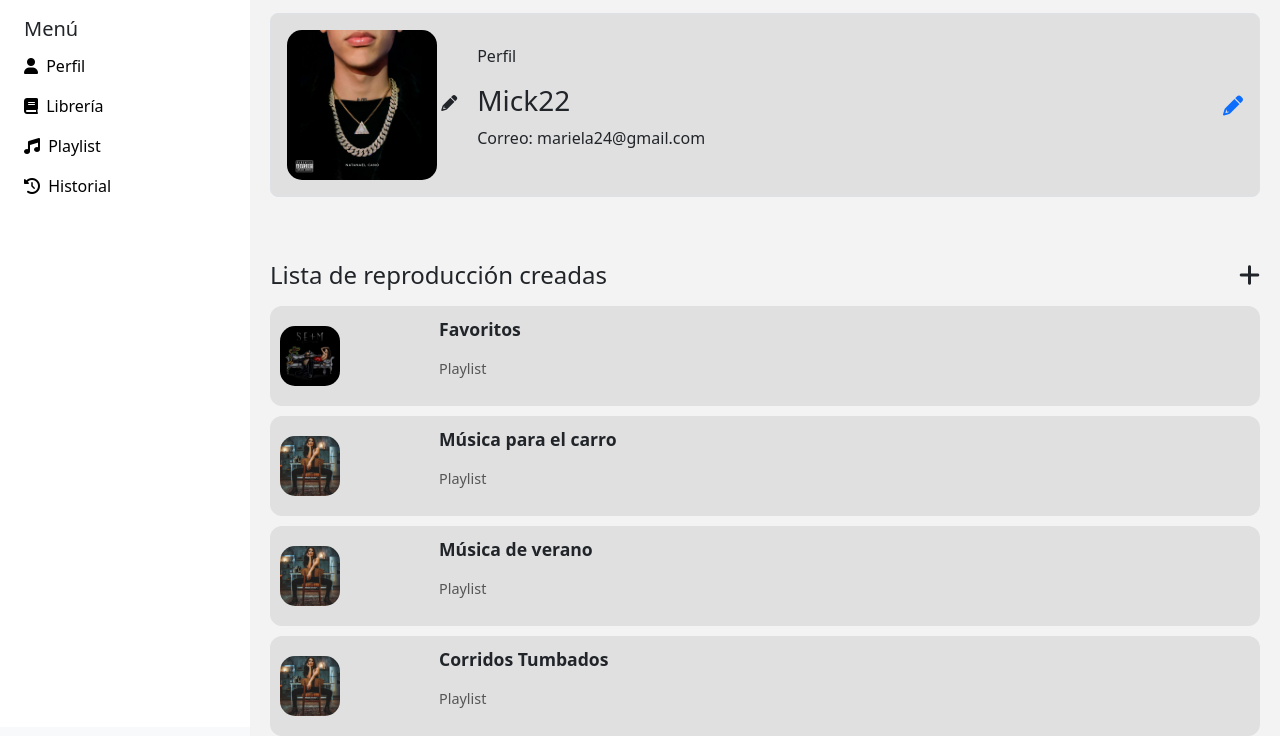
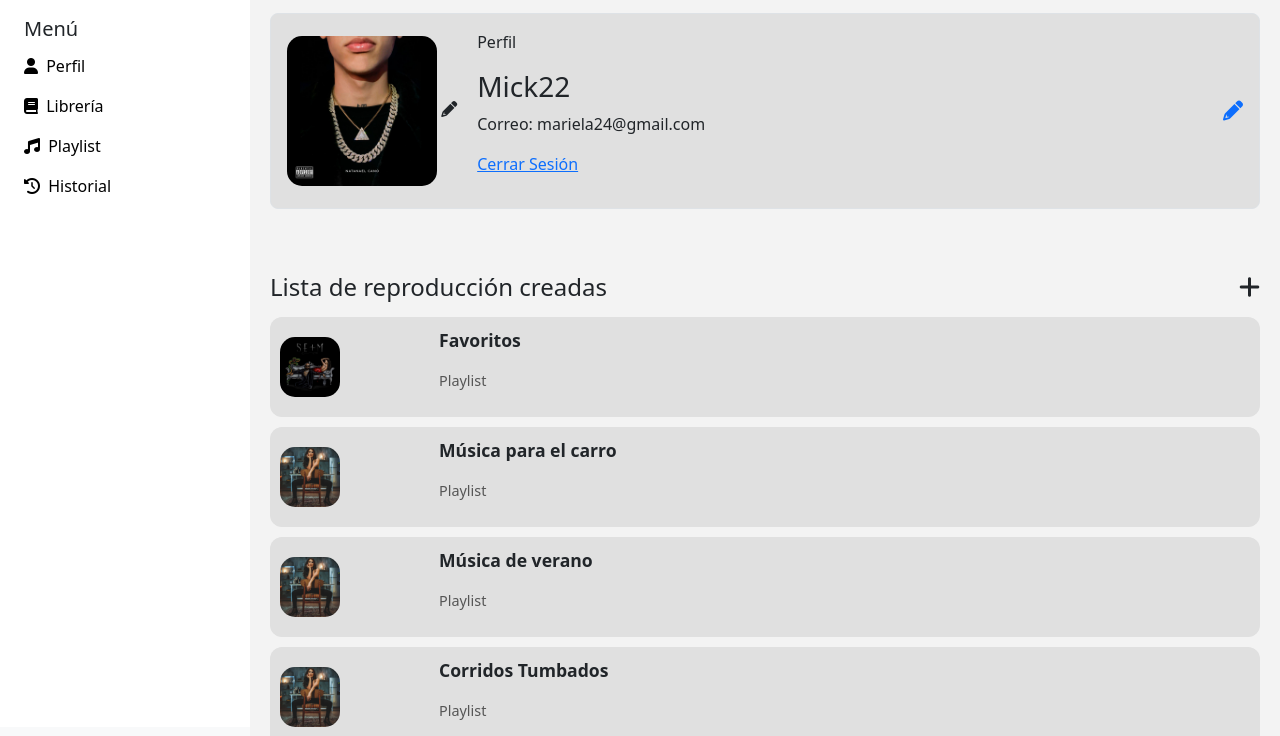
Before and after one commit to HermanPrimo/musicappboot, a plain HTML site: page perfil.html in a window 1280 px wide. Shown: the part 73-809 px from the top of the page. Drawn offline with nearby package versions, Linux system fonts and the light colour scheme.

Commit message:
Update perfil.html

```diff
--- a/perfil.html
+++ b/perfil.html
@@ -198,6 +198,9 @@
                                 <p class="ms-1">Perfil</p>
                                 <h3 class="ms-1">Mick22</h3>
                                 <p class="ms-1">Correo: mariela24@gmail.com </p>
+                                <a href="./login.html">
+                                    <p class="ms-1">Cerrar Sesión</p>
+                                </a>
                             </div>
                             <!-- Icono de edición -->
                             <div>
```
